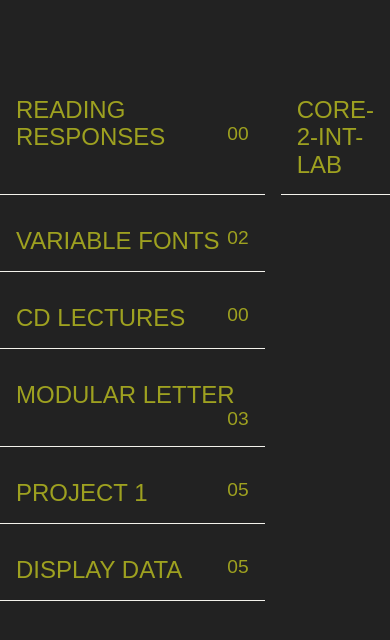
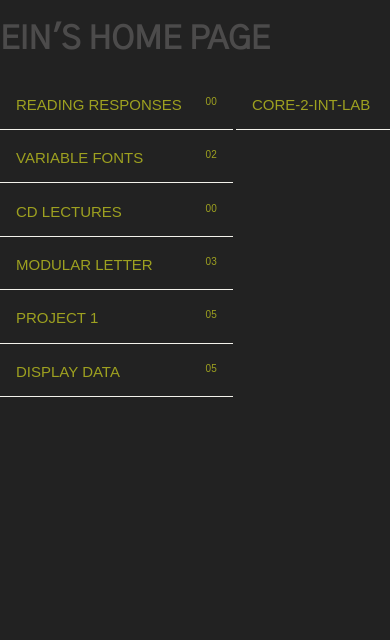
Before and after one commit to e1nsim/core-2-int-lab, a website built with Parcel: page index.html in a window 390 px wide. Built offline with nearby package versions, Linux system fonts and the light colour scheme.

Commit message:
site update

```diff
--- a/style.css
+++ b/style.css
@@ -1,3 +1,5 @@
+
+
 body {
   background-color: rgb(34, 34, 34);
 }
@@ -7,12 +9,11 @@ h1 {
   color: rgb(76, 75, 75);
   text-align: left;
   font-family: 'Gothic A1', sans-serif;
-  transform: translate(0,-7vh);
   text-align: justify;
 }
 
 h1:hover {
-  color: rgb(243, 242, 236);
+ color: rgb(158,161,32);
 }
 @import url('https://fonts.googleapis.com/css?family=Gothic+A1:100,400');
 
@@ -104,3 +105,62 @@ section {
 font-size: 1.2rem;
 float: right;
 }
+
+
+@media screen and (max-width: 600px) {
+  h2 {
+font-size: 50px;
+  }
+  article {
+    font-size: 15px;
+  }
+  .grid {
+    gap: .2rem;
+  }
+
+  .number {
+    font-size: 10px;
+    }
+    #a {
+      grid-column-start: 1;
+      grid-column-end: 4;
+      border-bottom: 1px solid rgb(243, 242, 236);
+    }
+
+    #b {
+      grid-column-start: 1;
+      grid-column-end: 4;
+      border-bottom: 1px solid rgb(243, 242, 236);
+    }
+
+    #c {
+      grid-column-start: 1;
+      grid-column-end: 4;
+      border-bottom: 1px solid rgb(243, 242, 236);
+    }
+
+    #d {
+      grid-column-start: 1;
+      grid-column-end: 4;
+      border-bottom: 1px solid rgb(243, 242, 236);
+    }
+
+    #e {
+      grid-column-start: 1;
+      grid-column-end: 4;
+      border-bottom: 1px solid rgb(243, 242, 236);
+    }
+
+    #f {
+      grid-column-start: 4;
+      grid-column-end: 6;
+      grid-row-start: 1;
+      border-bottom: 1px solid rgb(243, 242, 236);
+    }
+
+    #g {
+      grid-column-start: 1;
+      grid-column-end: 4;
+      border-bottom: 1px solid rgb(243, 242, 236);
+    }
+  }
```
